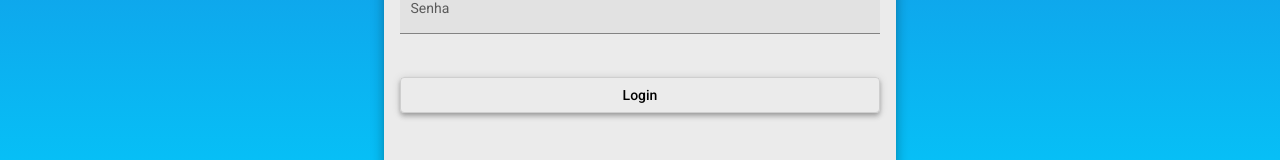
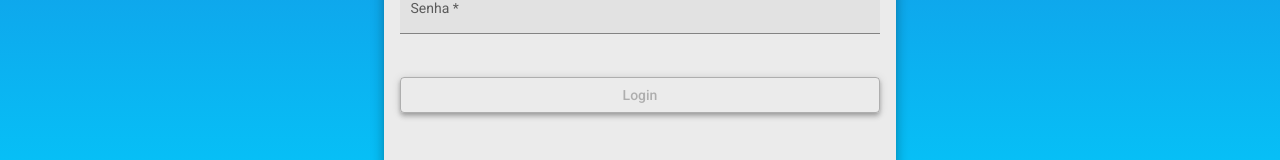
Before and after one commit to jonathan-beskow/helpdesk-front, an Angular app: page /login in a window 1280 px wide. Shown: the part 494-654 px from the top of the page. Built offline with nearby package versions, Linux system fonts and the light colour scheme.

Commit message:
atualizar dependencias

```diff
--- a/src/app/components/login/login.component.html
+++ b/src/app/components/login/login.component.html
@@ -4,14 +4,24 @@
         <img src="assets/img/login-image.svg">
         <mat-form-field class="full-width" appearance="fill">
           <mat-label>E-mail</mat-label>
-          <input matInput placeholder="user@email.com">
+          <input
+          [formControl]="email"
+          required
+          [(ngModel)]="creds.email"
+          name="email"
+          matInput placeholder="user@email.com">
         </mat-form-field>
 
         <mat-form-field class="full-width" appearance="fill">
             <mat-label>Senha</mat-label>
-            <input matInput placeholder="Password" type="password">
+            <input
+            required
+            [formControl]="senha"
+            [(ngModel)]="creds.senha"
+            name="senha"
+            matInput placeholder="Password" type="password">
         </mat-form-field>
 
-        <button mat-stroked-button class="full-width mat-elevation-z4">Login</button>
+        <button [disabled]="!validaCampos()" mat-stroked-button class="full-width mat-elevation-z4">Login</button>
       </form>
 </div>
--- a/src/app/components/login/login.component.ts
+++ b/src/app/components/login/login.component.ts
@@ -1,4 +1,6 @@
 import { Component, OnInit } from '@angular/core';
+import { FormControl, Validators } from '@angular/forms';
+import { Credenciais } from 'src/app/models/credenciais';
 
 @Component({
   selector: 'app-login',
@@ -7,9 +9,25 @@
 })
 export class LoginComponent implements OnInit {
 
+  creds: Credenciais = {
+    email: '',
+    senha: ''
+  }
+
+  email = new FormControl(null, Validators.email);
+  senha = new FormControl(null, Validators.minLength(3));
+
   constructor() { }
 
   ngOnInit(): void {
   }
 
+  validaCampos(): boolean {
+    if (this.email.valid && this.senha.valid) {
+      return true;
+    } else {
+      return false;
+    }
+  }
+
 }
--- /dev/null
+++ b/src/app/models/credenciais.ts
@@ -0,0 +1,5 @@
+export interface Credenciais {
+
+    email: string;
+    senha: string;
+}
```
Also changed, not shown: 1 other file (tests, documents, lock files or other folders).
